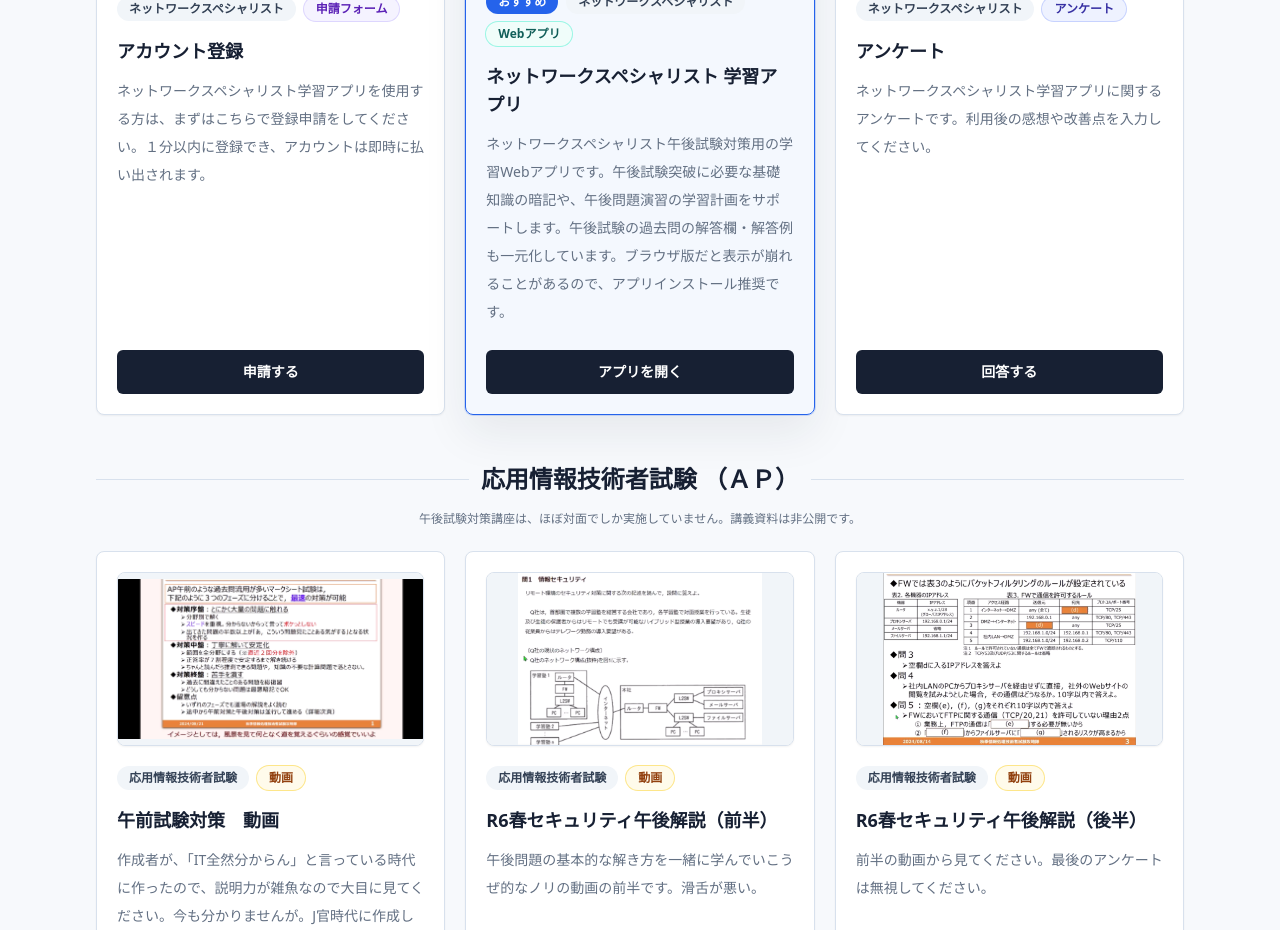
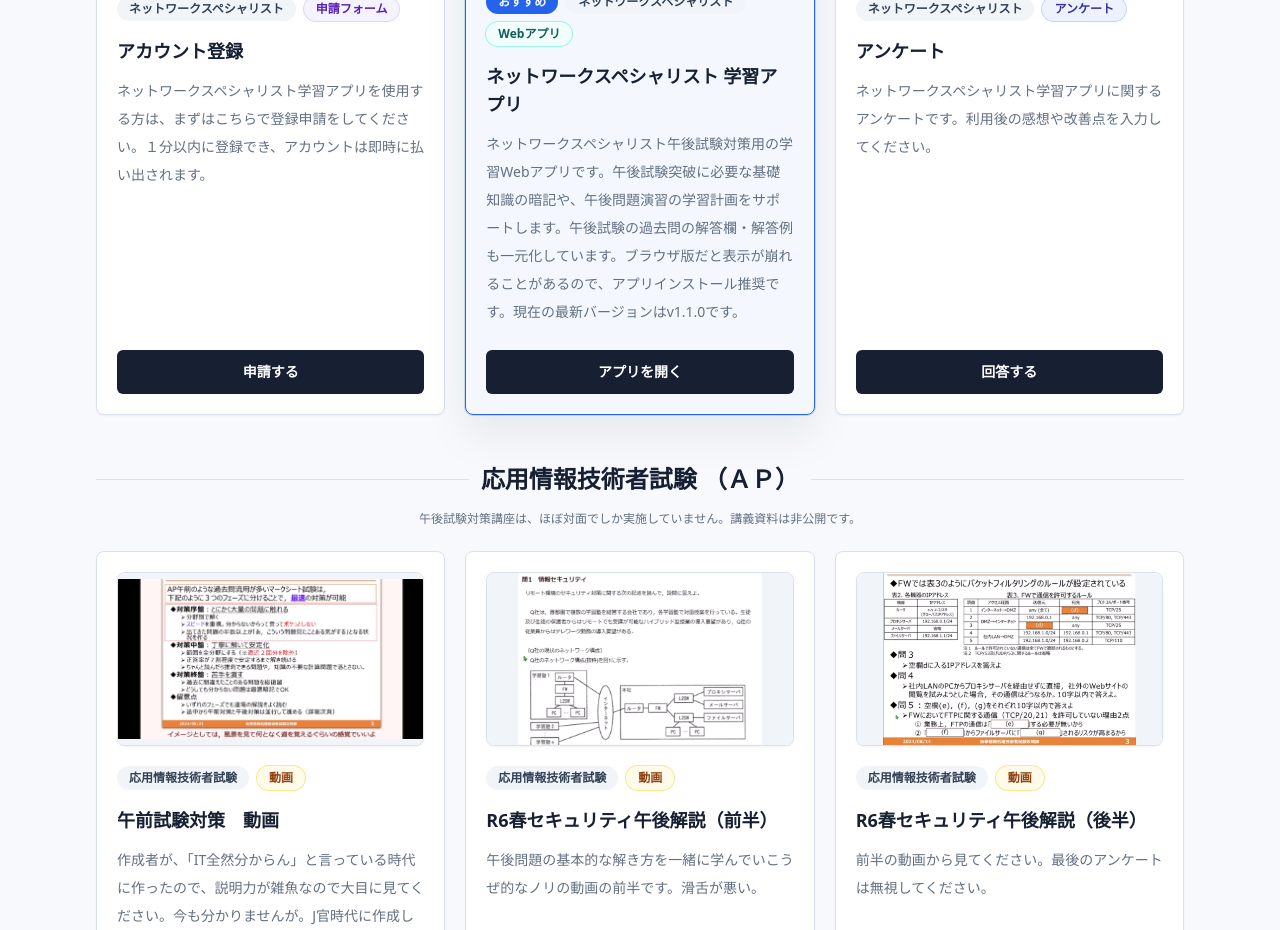
Before and after one commit to hmamiya52-bit/4th-TA_byMamiya, a Next.js app: page / in a window 1280 px wide. Shown: the part 2540-3470 px from the top of the page. Built offline with nearby package versions, Linux system fonts and the light colour scheme.

Commit message:
Add NW app version note

```diff
--- a/src/data/materials.ts
+++ b/src/data/materials.ts
@@ -74,7 +74,7 @@ export const materials: Material[] = [
     exam: "ネットワークスペシャリスト",
     type: "Webアプリ",
     description:
-      "ネットワークスペシャリスト午後試験対策用の学習Webアプリです。午後試験突破に必要な基礎知識の暗記や、午後問題演習の学習計画をサポートします。午後試験の過去問の解答欄・解答例も一元化しています。ブラウザ版だと表示が崩れることがあるので、アプリインストール推奨です。",
+      "ネットワークスペシャリスト午後試験対策用の学習Webアプリです。午後試験突破に必要な基礎知識の暗記や、午後問題演習の学習計画をサポートします。午後試験の過去問の解答欄・解答例も一元化しています。ブラウザ版だと表示が崩れることがあるので、アプリインストール推奨です。現在の最新バージョンはv1.1.0です。",
     url: "https://mamiya-nwapp.vercel.app/",
     thumbnail: "/materials/nw-learning-app.png",
     recommended: true,
```
